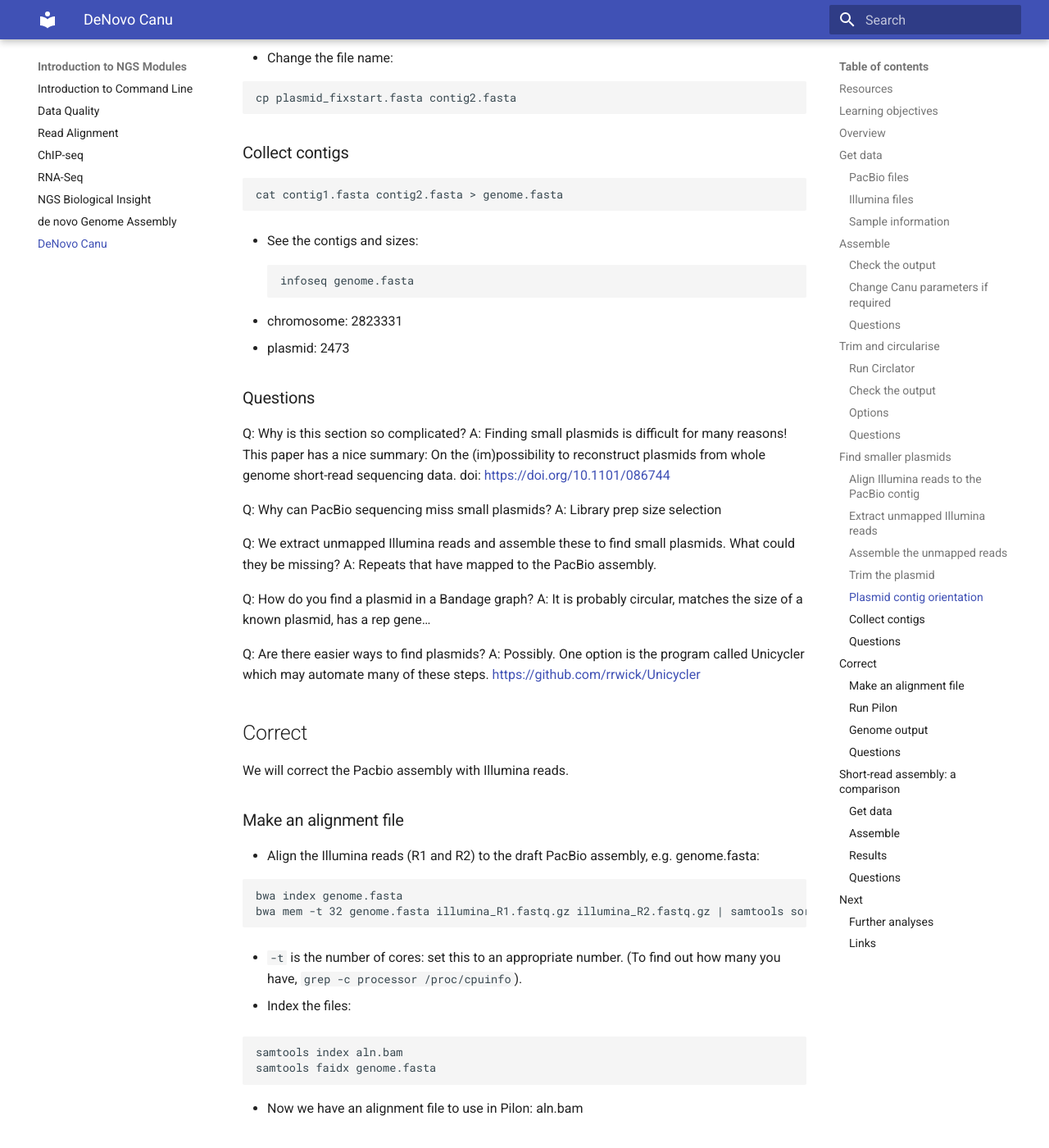
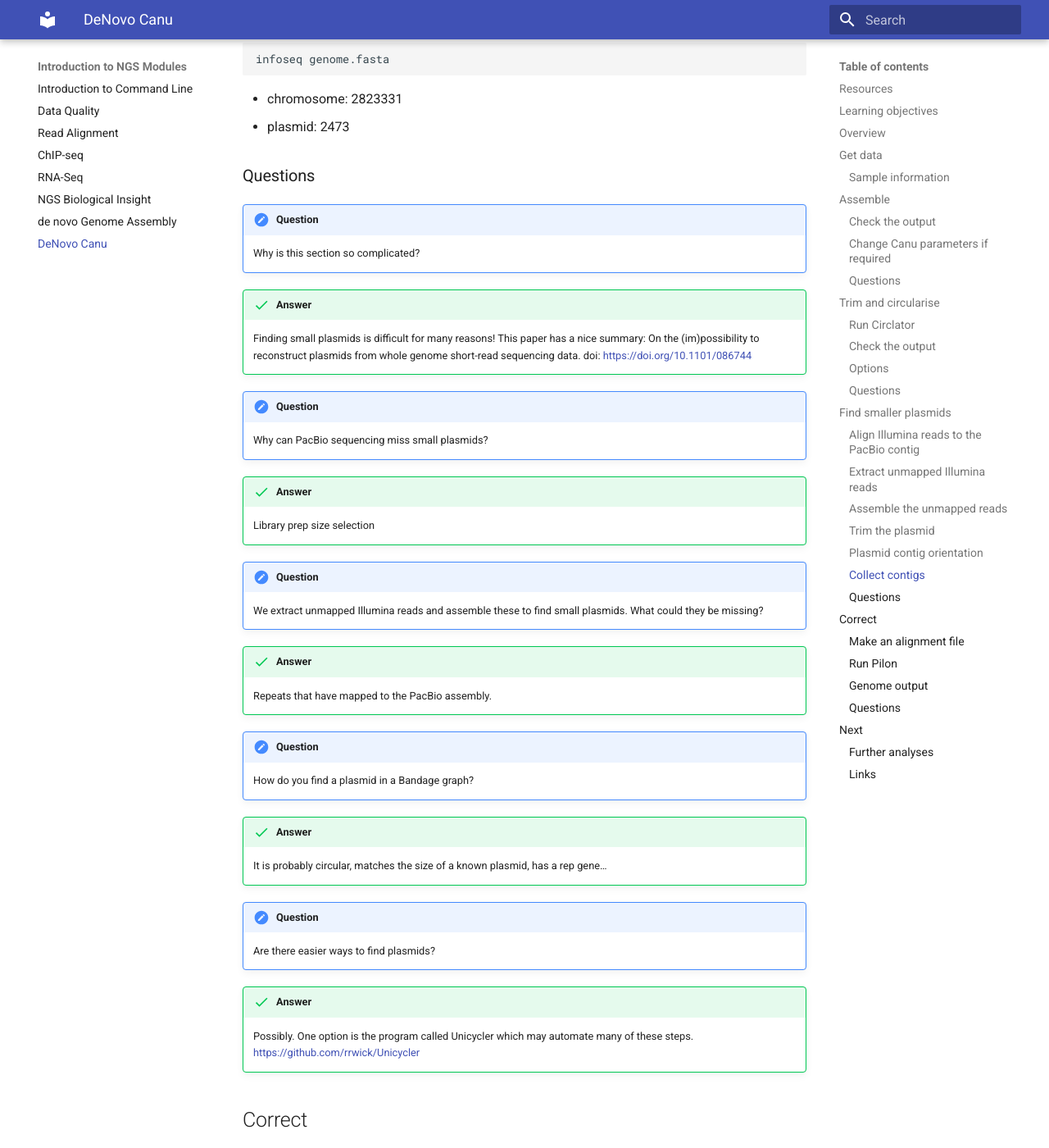
Before and after one commit to tsonika/intro-ngs-manuals, an MkDocs documentation site: the page built from docs/modules/btp-module-denovo-canu/denovo_canu.md, in a window 1280 px wide and 1400 px high, scrolled down 10680 px. Shown: the whole window at 82% size. Built offline with MkDocs 1.6.1 and Material for MkDocs 9.7.7, drawn with Linux system fonts in a browser that asks for light colours; old or Windows-style settings are respelled for this version of MkDocs; some of the changed text lies outside the part shown.

Commit message:
formatting

````diff
--- a/docs/modules/btp-module-denovo-canu/denovo_canu.md
+++ b/docs/modules/btp-module-denovo-canu/denovo_canu.md
@@ -1,8 +1,8 @@
 # Pacbio reads: assembly with command line tools
 
-*Keywords: de novo assembly, PacBio, PacificBiosciences, Illumina, command line, Canu, Circlator, BWA, Spades, Pilon, Microbial Genomics Virtual Laboratory*
+<!-- *Keywords: de novo assembly, PacBio, PacificBiosciences, Illumina, command line, Canu, Circlator, BWA, Spades, Pilon, Microbial Genomics Virtual Laboratory* -->
 
-This tutorial demonstrates how to use long Pacbio sequence reads to assemble a bacterial genome, including correcting the assembly with short Illumina reads.
+This tutorial demonstrates how to use long PacBio sequence reads to assemble a bacterial genome, including correcting the assembly with short Illumina reads.
 
 ## Resources
 
@@ -36,9 +36,11 @@ Simplified version of workflow:
 
 The files we need are:
 
-- <fn>pacbio.fastq.gz</fn> : the PacBio reads
-- <fn>illumina_R1.fastq.gz</fn>: the Illumina forward reads
-- <fn>illumina_R2.fastq.gz</fn>: the Illumina reverse reads
+- **pacbio.fastq.gz</fn>** - the PacBio reads
+- **<fn>illumina_R1.fastq.gz</fn>** - the Illumina forward reads
+- **<fn>illumina_R2.fastq.gz</fn>** - the Illumina reverse reads
+
+<!--
 
 If you already have the files, skip forward to next section, [Assemble](#assemble).
 
@@ -57,20 +59,20 @@ ln -s real_file_path [e.g. data/sample_name/pacbio1.fastq.gz] chosen_symlink_nam
 - Alternatively, obtain the input files from elsewhere, e.g. from the BPA portal. (You will need a password.)
 
 - Pacbio files are often stored in the format:
-    - <fn>Sample_name/Cell_name/Analysis_Results/long_file_name_1.fastq.gz</fn>
+    - **<fn>Sample_name/Cell_name/Analysis_Results/long_file_name_1.fastq.gz</fn>**
 
-- We will use the <fn>longfilename.subreads.fastq.gz</fn> files.
+- We will use the **<fn>longfilename.subreads.fastq.gz</fn>** files.
 
 - The reads are usually split into three separate files because they are so large.
 
-- Right click on the first <fn>subreads.fastq.gz</fn> file and "copy link address".
+- Right click on the first **<fn>subreads.fastq.gz</fn>** file and "copy link address".
 
 - In the command line, type:
 
 ```text
 wget --user username --password password [paste link URL for file]
 ```
-- Repeat for the other two <fn>subreads.fastq.gz</fn> files.
+- Repeat for the other two **<fn>subreads.fastq.gz</fn>** files.
 - Join the files:
 ```text
 cat pacbio*.fastq.gz > pacbio.fastq.gz
@@ -83,7 +85,7 @@ cat pacbio*.fastq | gzip > pacbio.fastq.gz
 ### Illumina files
 
 - We will also use 2 x Illumina (Miseq) fastq.gz files.
-- These are the <fn>R1.fastq.gz</fn> and <fn>R2.fastq.gz</fn> files.
+- These are the **<fn>R1.fastq.gz</fn>** and **<fn>R2.fastq.gz</fn>** files.
 - Symlink or "wget" these files as described above for PacBio files.
 - Shorten the name of each of these files:
 
@@ -91,6 +93,7 @@ cat pacbio*.fastq | gzip > pacbio.fastq.gz
 mv longfilename_R1.fastq.gz illumina_R1.fastq.gz
 mv longfilename_R2.fastq.gz illumina_R2.fastq.gz
 ```
+-->
 
 ### Sample information
 
@@ -117,12 +120,12 @@ canu -p canu -d canu_outdir genomeSize=2.8m -pacbio-raw pacbio.fastq.gz
 
 ### Check the output
 
-Move into <fn>canu_outdir</fn> and `ls` to see the output files.
+Move into **<fn>canu_outdir</fn>** and `ls` to see the output files.
 
-- The <fn>canu.contigs.fasta</fn> are the assembled sequences.
-- The <fn>canu.unassembled.fasta</fn> are the reads that could not be assembled.
-- The <fn>canu.correctedReads.fasta.gz</fn> are the corrected Pacbio reads that were used in the assembly.
-- The <fn>canu.file.gfa</fn> is the graph of the assembly.
+- The **<fn>canu.contigs.fasta</fn>** are the assembled sequences.
+- The **<fn>canu.unassembled.fasta</fn>** are the reads that could not be assembled.
+- The **<fn>canu.correctedReads.fasta.gz</fn>** are the corrected Pacbio reads that were used in the assembly.
+- The **<fn>canu.file.gfa</fn>** is the graph of the assembly.
 - Display summary information about the contigs: (`infoseq` is a tool from [EMBOSS](http://emboss.sourceforge.net/index.html))
 
 ```text
@@ -142,6 +145,7 @@ This matches what we would expect for this sample. For other data, Canu may not
 ### Change Canu parameters if required
 
 If the assembly is poor with many contigs, re-run Canu with extra sensitivity parameters; e.g.
+
 ```text
 canu -p prefix -d outdir corMhapSensitivity=high corMinCoverage=0 genomeSize=2.8m -pacbio-raw pacbio.fastq.gz
 ```
@@ -151,17 +155,39 @@ canu -p prefix -d outdir corMhapSensitivity=high corMinCoverage=0 genomeSize=2.8
 !!! note "Question"
     How do long- and short-read assembly methods differ?
 
-    !!! success ""
-        ??? "**Answer**"
-            short reads: De Bruijn graphs; long reads: a move back towards simpler overlap-layout-consensus methods.
+!!! success "Answer"
+    short reads: De Bruijn graphs; long reads: a move back towards simpler overlap-layout-consensus methods.
 
-Q: Where can we find out the what the approximate genome size should be for the species being assembled? A: NCBI Genomes - enter species name - click on Genome Assembly and Annotation report - sort table by clicking on the column header Size (Mb) - look at range of sizes in this column.
+!!! note "Question"
+    Where can we find out the what the approximate genome size should be for the species being assembled?
 
-Q: In the assembly output, what are the unassembled reads? Why are they there?
+!!! success "Answer"
+    NCBI Genomes - enter species name - click on Genome Assembly and Annotation report - sort table by clicking on the column header Size (Mb) - look at range of sizes in this column.
 
-Q: What are the corrected reads? How did canu correct the reads?
+!!! note "Question"
+    In the assembly output, what are the unassembled reads? Why are they there?
 
-Q: Where could you view the output .gfa and what would it show?
+
+!!! success "Answer"
+
+!!! note "Question"
+    What are the corrected reads? How did canu correct the reads?
+
+!!! success "Answer"
+
+!!! note "Question"
+    What are the corrected reads? How did canu correct the reads?
+
+!!! success "Answer"
+
+
+!!! note "Question"
+    Where could you view the output .gfa and what would it show?
+
+!!! success "Answer"
+
+
+
 
 ## Trim and circularise
 
@@ -191,9 +217,9 @@ Some output will print to screen. When finished, it should say "Circularized x o
 
 ### Check the output
 
-Move into the <fn>circlator_outdir</fn> directory and `ls` to list files.
+Move into the **<fn>circlator_outdir</fn>** directory and `ls` to list files.
 
-*Were the contigs circularised?* :
+*Were the contigs circularised?*
 
 ```text
 less 04.merge.circularise.log
@@ -202,15 +228,16 @@ less 04.merge.circularise.log
 - Yes, the contig was circularised (last column).
 - Type "q" to exit.
 
-*Where were the contigs oriented (which gene)?* :
+*Where were the contigs oriented (which gene)?*
 
 ```text
 less 06.fixstart.log
 ```
+
 - Look in the "gene_name" column.
 - The contig has been oriented at tr|A0A090N2A8|A0A090N2A8_STAAU, which is another name for dnaA. <!-- (search swissprot - uniprot.org) --> This is typically used as the start of bacterial chromosome sequences.
 
-*What are the trimmed contig sizes?* :
+*What are the trimmed contig sizes?*
 
 ```text
 infoseq 06.fixstart.fasta
@@ -222,8 +249,8 @@ This trimmed part is the overlap.
 
 *Re-name the contigs file*:
 
-- The trimmed contigs are in the file called <fn>06.fixstart.fasta</fn>.
-- Re-name it <fn>contig1.fasta</fn>:
+- The trimmed contigs are in the file called **<fn>06.fixstart.fasta</fn>**.
+- Re-name it **<fn>contig1.fasta</fn>**:
 
 ```text
 mv 06.fixstart.fasta contig1.fasta
@@ -239,9 +266,16 @@ If all the contigs have not circularised with Circlator, an option is to change
 
 ### Questions
 
-Q: Were all the contigs circularised? Why/why not?
+!!! note "Question"
+    Were all the contigs circularised? Why/why not?
 
-Q: Circlator can set the start of the sequence at a particular gene. Which gene does it use? Is this appropriate for all contigs? A: Uses dnaA for the chromosomal contig. For other contigs, uses a centrally-located gene. However, ideally, plasmids would be oriented on a gene such as repA. It is possible to provide a file to Circlator to do this.
+!!! success "Answer"
+
+!!! note "Question"
+    Circlator can set the start of the sequence at a particular gene. Which gene does it use? Is this appropriate for all contigs?
+
+!!! success "Answer"
+    Uses dnaA for the chromosomal contig. For other contigs, uses a centrally-located gene. However, ideally, plasmids would be oriented on a gene such as repA. It is possible to provide a file to Circlator to do this.
 
 
 ## Find smaller plasmids
@@ -273,7 +307,7 @@ bwa mem -t 8 contig1.fasta illumina_R1.fastq.gz illumina_R2.fastq.gz | samtools
 - `contig1.fasta` is the input assembly file
 - `illumina_R1.fastq.gz illumina_R2.fastq.gz` are the Illumina reads
 - ` | samtools sort` pipes the output to samtools to sort
-- `> aln.bam` sends the alignment to the file <fn>aln.bam</fn>
+- `> aln.bam` sends the alignment to the file **<fn>aln.bam</fn>**
 
 ### Extract unmapped Illumina reads
 
@@ -289,14 +323,14 @@ samtools index aln.bam
 samtools fastq -f 4 -1 unmapped.R1.fastq -2 unmapped.R2.fastq -s unmapped.RS.fastq aln.bam
 ```
 
-- `fastq` is a command that coverts a <fn>.bam</fn> file into fastq format
+- `fastq` is a command that coverts a **<fn>.bam</fn>** file into fastq format
 - `-f 4` : only output unmapped reads
-- `-1` : put R1 reads into a file called <fn>unmapped.R1.fastq</fn>
-- `-2` : put R2 reads into a file called <fn>unmapped.R2.fastq</fn>
-- `-s` : put singleton reads into a file called <fn>unmapped.RS.fastq</fn>
+- `-1` : put R1 reads into a file called **<fn>unmapped.R1.fastq</fn>**
+- `-2` : put R2 reads into a file called **<fn>unmapped.R2.fastq</fn>**
+- `-s` : put singleton reads into a file called **<fn>unmapped.RS.fastq</fn>**
 - `aln.bam` : input alignment file
 
-We now have three files of the unampped reads: <fn> unmapped.R1.fastq</fn>, <fn> unmapped.R2.fastq</fn>, <fn> unmapped.RS.fastq</fn>.
+We now have three files of the unampped reads: **<fn> unmapped.R1.fastq</fn>**, **<fn> unmapped.R2.fastq</fn>**, **<fn> unmapped.RS.fastq</fn>**.
 
 ### Assemble the unmapped reads
 
@@ -313,11 +347,12 @@ spades.py -1 unmapped.R1.fastq -2 unmapped.R2.fastq -s unmapped.RS.fastq --caref
 - `--cov-cutoff auto` computes the coverage threshold (rather than the default setting, "off")
 - `-o` is the output directory
 
-Move into the output directory (<fn>spades_assembly</fn>) and look at the contigs:
+Move into the output directory (**<fn>spades_assembly</fn>**) and look at the contigs:
 
 ```text
 infoseq contigs.fasta
 ```
+
 - 78 contigs were assembled, with the max length of 2250 (the first contig).
 - All other nodes are < 650kb so we will disregard as they are unlikely to be plasmids.
 - Type "q" to exit.
@@ -331,7 +366,7 @@ samtools faidx contigs.fasta
 samtools faidx contigs.fasta NODE_1_length_2550_cov_496.613 > contig2.fasta
 ```
 
-- This is now saved as <fn>contig2.fasta</fn>
+- This is now saved as **<fn>contig2.fasta</fn>**
 - Open in nano and change header to ">plasmid".
 
 ### Trim the plasmid
@@ -352,11 +387,13 @@ makeblastdb -in contig2.fasta -dbtype nucl
 ```
 
 - Blast the start of the assembly (.head file) against all of the assembly:
+
 ```text
 blastn -query contig2.fa.head -db contig2.fasta -evalue 1e-3 -dust no -out contig2.bls
 ```
 
-- Look at <fn>contig2.bls</fn> to see hits:
+- Look at **<fn>contig2.bls</fn>** to see hits:
+
 ```text
 less contig2.bls
 ```
@@ -421,6 +460,7 @@ cat contig1.fasta contig2.fasta > genome.fasta
 ```
 
 - See the contigs and sizes:
+
 ```text
 infoseq genome.fasta
 ```
@@ -430,16 +470,35 @@ infoseq genome.fasta
 
 ### Questions
 
-Q: Why is this section so complicated? A: Finding small plasmids is difficult for many reasons! This paper has a nice summary: On the (im)possibility to reconstruct plasmids from whole genome short-read sequencing data. doi: https://doi.org/10.1101/086744
+!!! note "Question"
+    Why is this section so complicated?
 
-Q: Why can PacBio sequencing miss small plasmids? A: Library prep size selection
+!!! success "Answer"
+    Finding small plasmids is difficult for many reasons! This paper has a nice summary: On the (im)possibility to reconstruct plasmids from whole genome short-read sequencing data. doi: https://doi.org/10.1101/086744
 
-Q: We extract unmapped Illumina reads and assemble these to find small plasmids. What could they be missing? A: Repeats that have mapped to the PacBio assembly.
+!!! note "Question"
+    Why can PacBio sequencing miss small plasmids?
 
-Q: How do you find a plasmid in a Bandage graph? A: It is probably circular, matches the size of a known plasmid, has a rep gene...
+!!! success "Answer"
+    Library prep size selection
 
-Q: Are there easier ways to find plasmids? A: Possibly. One option is the program called Unicycler which may automate many of these steps. https://github.com/rrwick/Unicycler
+!!! note "Question"
+    We extract unmapped Illumina reads and assemble these to find small plasmids. What could they be missing?
 
+!!! success "Answer"
+    Repeats that have mapped to the PacBio assembly.
+
+!!! note "Question"
+    How do you find a plasmid in a Bandage graph?
+
+!!! success "Answer"
+    It is probably circular, matches the size of a known plasmid, has a rep gene...
+
+!!! note "Question"
+    Are there easier ways to find plasmids?
+
+!!! success "Answer"
+    Possibly. One option is the program called Unicycler which may automate many of these steps. https://github.com/rrwick/Unicycler
 
 ## Correct
 
@@ -447,7 +506,7 @@ We will correct the Pacbio assembly with Illumina reads.
 
 ### Make an alignment file
 
-- Align the Illumina reads (R1 and R2) to the draft PacBio assembly, e.g. <fn>genome.fasta</fn>:
+- Align the Illumina reads (R1 and R2) to the draft PacBio assembly, e.g. **<fn>genome.fasta</fn>**:
 
 ```text
 bwa index genome.fasta
@@ -463,7 +522,7 @@ samtools index aln.bam
 samtools faidx genome.fasta
 ```
 
-- Now we have an alignment file to use in Pilon: <fn>aln.bam</fn>
+- Now we have an alignment file to use in Pilon: **<fn>aln.bam</fn>**
 
 ### Run Pilon
 
@@ -506,7 +565,7 @@ infoseq pilon1.fasta
 
 **Option:**
 
-If there are many changes, run Pilon again, using the <fn>pilon1.fasta</fn> file as the input assembly, and the Illumina reads to correct.
+If there are many changes, run Pilon again, using the **<fn>pilon1.fasta</fn>** file as the input assembly, and the Illumina reads to correct.
 
 
 ### Genome output
@@ -521,16 +580,25 @@ cp pilon1.fasta assembly.fasta
 
 ### Questions
 
-Q: Why don't we correct earlier in the assembly process? A: We need to circularise the contigs and trim overhangs first.
+!!! note "Question"
+    Why don't we correct earlier in the assembly process?
 
-Q: Why can we use some reads (Illumina) to correct other reads (PacBio) ? A: Illumina reads have higher accuracy
+!!! success "Answer"
+    We need to circularise the contigs and trim overhangs first.
 
-Q: Could we just use PacBio reads to assemble the genome? A: Yes, if accuracy adequate.
+!!! note "Question"
+    Why can we use some reads (Illumina) to correct other reads (PacBio) ?
 
+!!! success "Answer"
+    Illumina reads have higher accuracy
 
+!!! note "Question"
+    Could we just use PacBio reads to assemble the genome?
 
+!!! success "Answer"
+    Yes, if accuracy adequate.
 
-## Short-read assembly: a comparison
+<!-- ## Short-read assembly: a comparison
 
 So far, we have assembled the long PacBio reads into one contig (the chromosome) and found an additional plasmid in the Illumina short reads.
 
@@ -542,8 +610,8 @@ You can try this here or try it later on your own data.
 
 We will use the same Illumina data as we used above:
 
-- <fn>illumina_R1.fastq.gz</fn>: the Illumina forward reads
-- <fn>illumina_R2.fastq.gz</fn>: the Illumina reverse reads
+- **<fn>illumina_R1.fastq.gz</fn>**: the Illumina forward reads
+- **<fn>illumina_R2.fastq.gz</fn>**: the Illumina reverse reads
 
 ### Assemble
 
````
Also changed, not shown: other parts of docs/modules/btp-module-denovo-canu/denovo_canu.md (+9 -6 lines).
